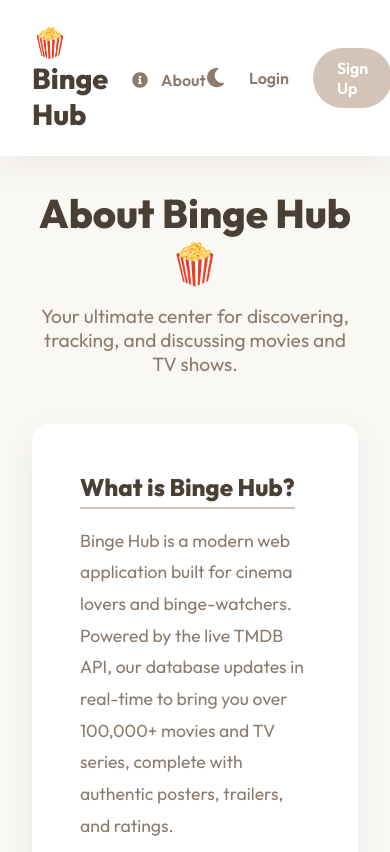
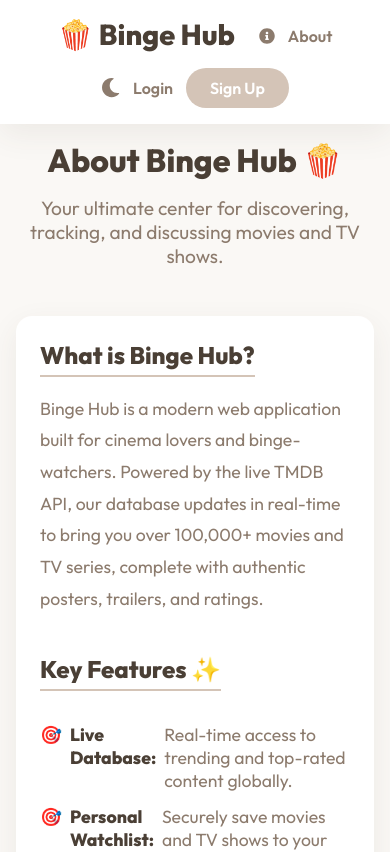
Before and after one commit to scoprin/binge-hub-portfolio, a React (Vite) app: page /about in a window 390 px wide. Shown: the top 852 px of the page. Built offline with nearby package versions, Linux system fonts and the light colour scheme; no server answers.

Commit message:
fix: massive mobile responsiveness improvements

```diff
--- a/src/index.css
+++ b/src/index.css
@@ -117,7 +117,6 @@ a { color: inherit; text-decoration: none; }
 .credits-section strong { color: var(--text-primary); font-weight: 600; }
 .trailer-container { margin-top: 2rem; position: relative; width: 100%; padding-bottom: 56.25%; border-radius: 12px; overflow: hidden; box-shadow: var(--shadow); }
 .trailer-container iframe { position: absolute; top: 0; left: 0; width: 100%; height: 100%; }
-@media (max-width: 768px) { .detail-card { flex-direction: column; } .detail-poster { width: 100%; height: 400px; } .detail-info { padding: 2rem; } }
 
 /* Skeleton Loaders */
 .skeleton {
@@ -164,3 +163,23 @@ a { color: inherit; text-decoration: none; }
 .features-list li { color: var(--text-secondary); margin-bottom: 0.8rem; font-size: 1.1rem; display: flex; align-items: flex-start; gap: 0.5rem; }
 .features-list li strong { color: var(--text-primary); }
 .features-list li::before { content: "🎯"; flex-shrink: 0; }
+
+/* Mobile Responsiveness */
+@media (max-width: 768px) {
+  .container { padding: 1rem; }
+  .navbar { flex-direction: column; gap: 1rem; padding: 1rem; }
+  .nav-links { flex-wrap: wrap; justify-content: center; gap: 0.8rem; }
+  .grid { grid-template-columns: repeat(auto-fill, minmax(140px, 1fr)); gap: 1rem; }
+  .detail-card { flex-direction: column; }
+  .detail-poster { width: 100%; height: auto; aspect-ratio: 2/3; }
+  .detail-info { padding: 1.5rem; }
+  .title-row { flex-direction: column; align-items: flex-start; gap: 1rem; }
+  .title-row h2 { font-size: 1.8rem; }
+  .about-content { padding: 1.5rem; }
+  .about-header h2 { font-size: 2rem; }
+  .auth-card { padding: 2rem 1.5rem; }
+  .category-filters { gap: 0.5rem; }
+  .filter-btn { padding: 6px 12px; font-size: 0.9rem; }
+  .card-content { padding: 0.8rem; }
+  .card-content h4 { font-size: 1rem; }
+}
```
